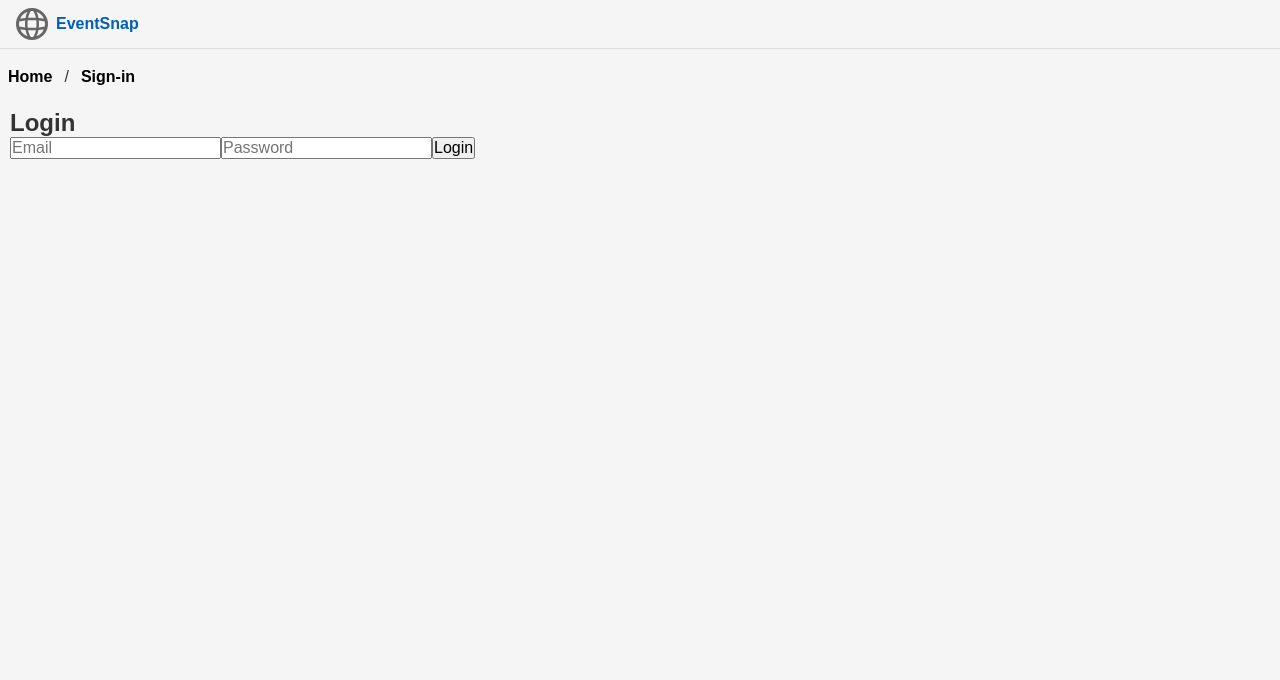
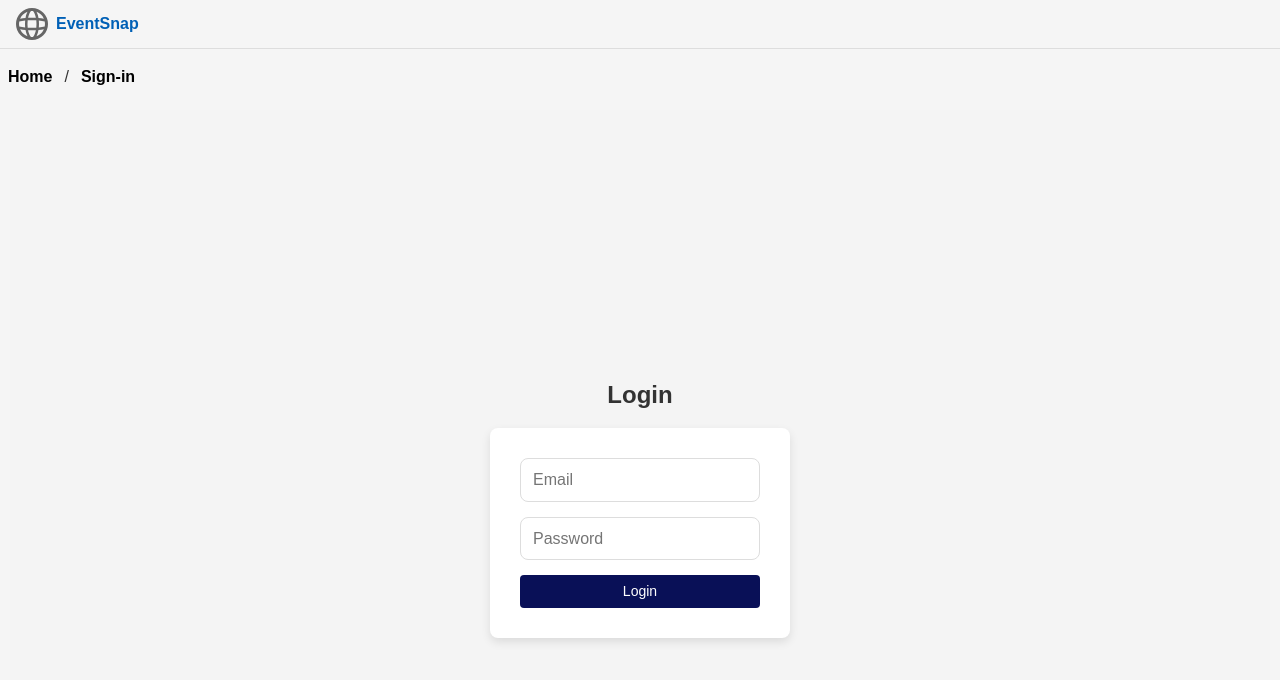
Before and after one commit to suchindra-js/photoku-web, a Next.js app: page /sign-in in a window 1280 px wide. Shown: the top 680 px of the page. Built offline with nearby package versions, Linux system fonts and the light colour scheme; no server answers.

Commit message:
:lipstick: improved sign-in page UI

```diff
--- /dev/null
+++ b/app/sign-in/page.module.scss
@@ -0,0 +1,25 @@
+.container {
+  display: flex;
+  flex-direction: column;
+  align-items: center;
+  justify-content: center;
+  height: 100vh;
+  background-color: #f4f4f4;
+}
+
+.title {
+  font-size: 24px;
+  margin-bottom: 20px;
+  color: #333;
+}
+
+.form {
+  display: flex;
+  flex-direction: column;
+  background: #fff;
+  padding: 30px;
+  border-radius: 8px;
+  box-shadow: 0 4px 10px rgba(0, 0, 0, 0.1);
+  width: 300px;
+  gap: 15px;
+}
--- a/app/sign-in/page.tsx
+++ b/app/sign-in/page.tsx
@@ -1,50 +1,68 @@
 "use client";
 
-import { useState } from "react";
+import { useRouter } from "next/navigation";
+import { Formik, Form } from "formik";
+import * as Yup from "yup";
+import styles from "./page.module.scss";
+import Button from "@components/button";
+import TextInput from "@components/text-input";
 import { signIn } from "next-auth/react";
-import { useRouter } from "next/navigation";
 
 export default function LoginPage() {
-  const [email, setEmail] = useState("");
-  const [password, setPassword] = useState("");
   const router = useRouter();
 
-  const handleSubmit = async (e: React.FormEvent) => {
-    e.preventDefault();
+  const initialValues = { email: "", password: "" };
 
+  const validationSchema = Yup.object({
+    email: Yup.string().email("Invalid email").required("Email is required"),
+    password: Yup.string().required("Password is required"),
+  });
+
+  const handleLogin = async (
+    values: typeof initialValues,
+    { setSubmitting, setFieldError }: any
+  ) => {
+    try {
       const res = await signIn("credentials", {
-      email,
-      password,
+        email: values.email,
+        password: values.password,
         redirect: false,
       });
 
       if (res?.error) {
-      alert("Invalid credentials");
+        setFieldError("email", "Invalid credentials");
+        setFieldError("password", "Invalid credentials");
       } else {
         router.push("/dashboard");
       }
+    } catch (error) {
+      console.error("Login error:", error);
+    }
+    setSubmitting(false);
   };
 
   return (
-    <div>
-      <h2>Login</h2>
-      <form onSubmit={handleSubmit}>
-        <input
-          type="email"
-          placeholder="Email"
-          value={email}
-          onChange={(e) => setEmail(e.target.value)}
-          required
-        />
-        <input
-          type="password"
-          placeholder="Password"
-          value={password}
-          onChange={(e) => setPassword(e.target.value)}
-          required
-        />
-        <button type="submit">Login</button>
-      </form>
+    <div className={styles.container}>
+      <h2 className={styles.title}>Login</h2>
+      <Formik
+        initialValues={initialValues}
+        validationSchema={validationSchema}
+        onSubmit={handleLogin}
+      >
+        {({ isSubmitting }) => (
+          <Form className={styles.form}>
+            <TextInput name="email" placeholder="Email" />
+            <TextInput name="password" type="password" placeholder="Password" />
+            <Button
+              type="submit"
+              disabled={isSubmitting}
+              className={styles.button}
+            >
+              {isSubmitting ? "Logging in..." : "Login"}
+            </Button>
+          </Form>
+        )}
+      </Formik>
     </div>
   );
 }
```
Also changed, not shown: app/sign-in/page.module.css (deleted). Lines whose indentation alone changed are shown as unchanged.
